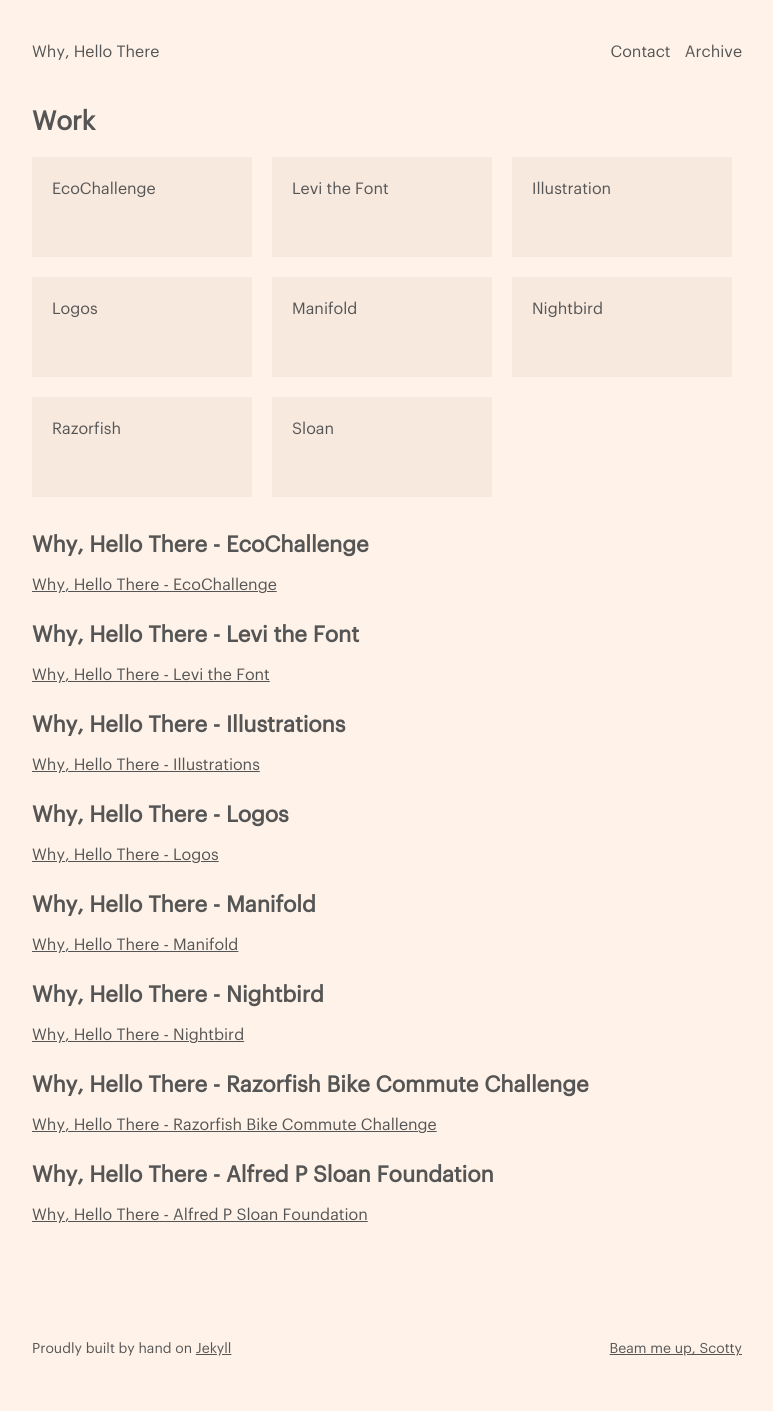
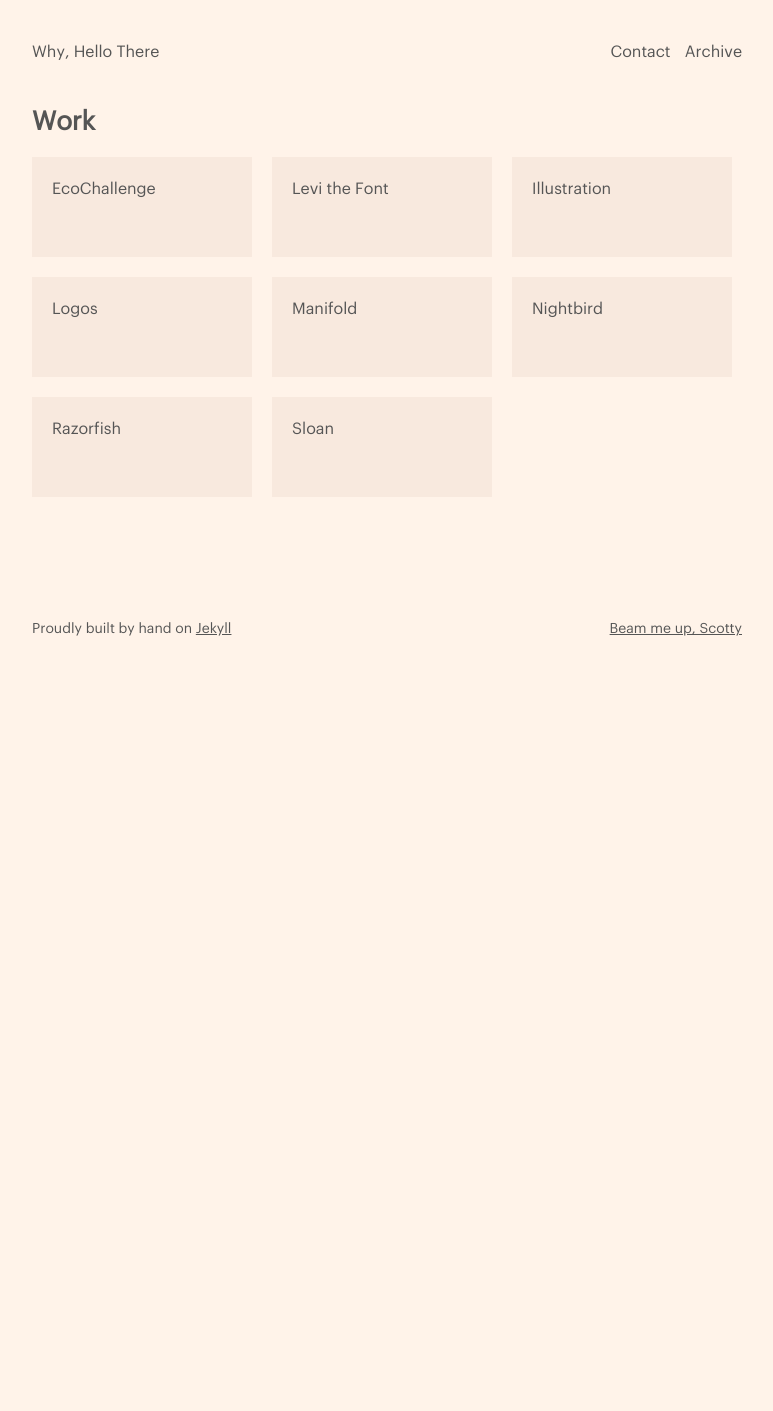
Before and after one commit to jonaschafer/jonaschafer.github.io, a Jekyll site: the page built from work.html, in a window 1280 px wide. Shown: the whole page, without its empty margins (248-1021 px from the left). Built offline with Jekyll 4.4.1, drawn with Linux system fonts in a browser that asks for light colours; after the commit the page ends 900 px from its top, so only the background shows below that.

Commit message:
updated gemfile for github pages, and removed blog links to work and archive

```diff
--- a/Gemfile
+++ b/Gemfile
@@ -1,6 +1,6 @@
 source "https://rubygems.org"
-# gem "github-pages"
-gem "jekyll", "~> 3.7.0"
+gem "github-pages"
+# gem "jekyll", "~> 3.7.0"
 
 # Update the gemfile (e.g. to: gem "jekyll", "~> 3.7.0")
 # Delete the `gemfile.lock` file
--- a/archive.html
+++ b/archive.html
@@ -101,9 +101,3 @@
   </a>
 
 </div>
-
-{% for item in site.archive %}
-  <a href="{{ item.url }}">
-    <p>{{ item.title }}</p>
-  </a>
-{% endfor %}
--- a/work.html
+++ b/work.html
@@ -56,9 +56,3 @@
   </a>
 
 </div>
-
-{% for item in site.work %}
-  <h2>{{ item.title }}</h2>
-  <p>{{ item.description }}</p>
-  <p><a href="{{ item.url }}">{{ item.title }}</a></p>
-{% endfor %}
```
